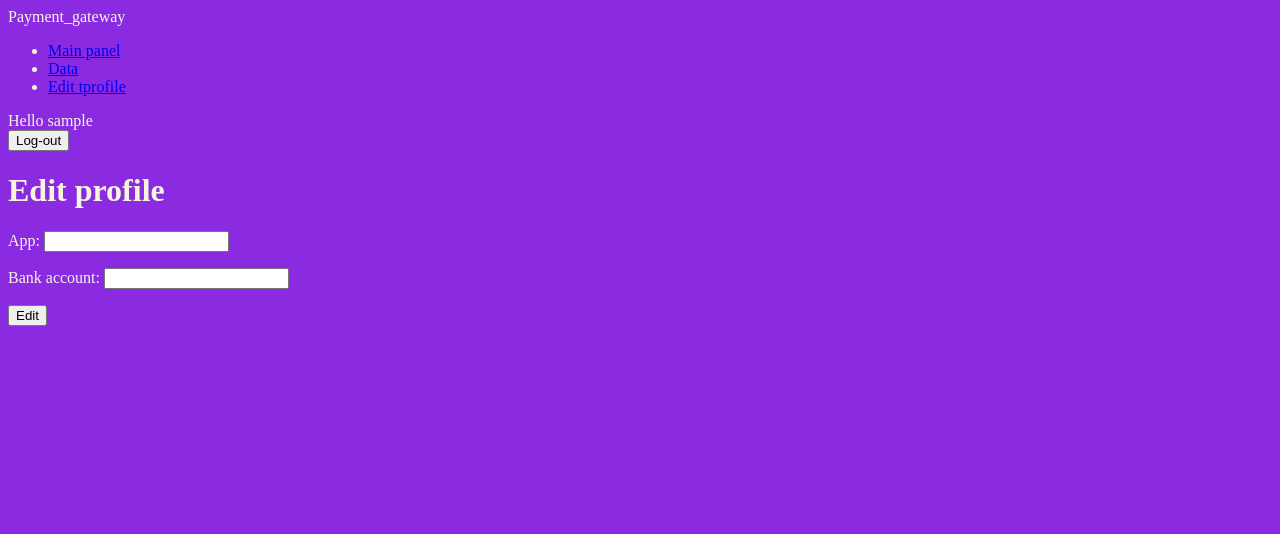
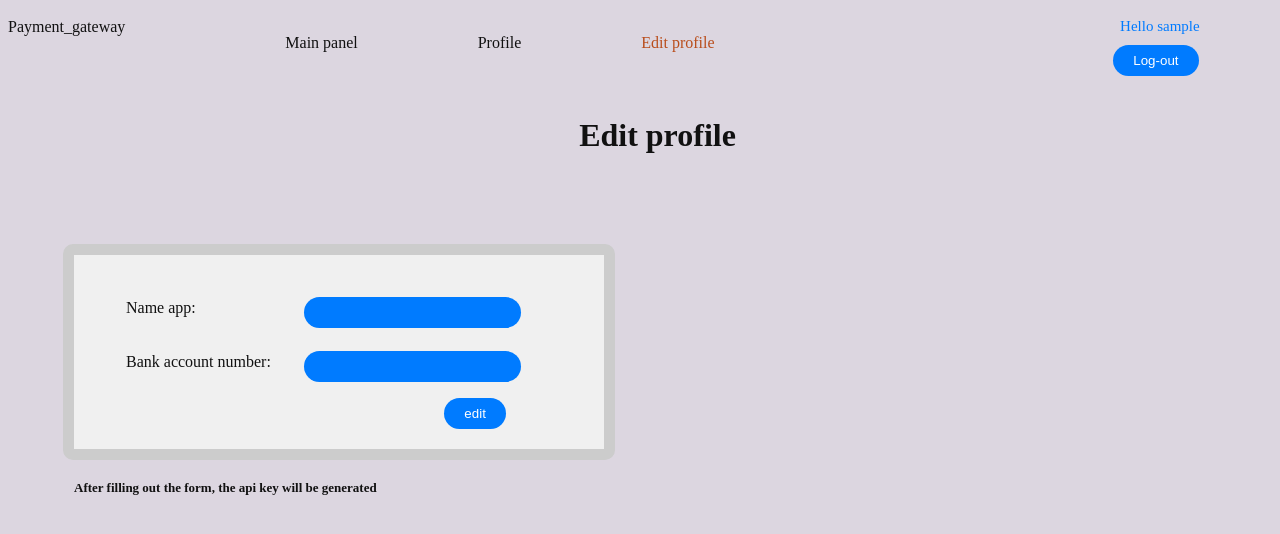
Before and after one commit to CrazyMonkey0/payment_gateway, a Django app: page /profile/edit/ in a window 1280 px wide. Shown: the top 534 px of the page. Run offline with Django 5.2, Linux system fonts and the light colour scheme; a user stored in the database is signed in; tables that the repository leaves empty hold one stand-in row (values such as "Sample post").

Commit message:
Corrections in the templates and creating a css file for them

```diff
--- a/backend/accounts/static/css/base.css
+++ b/backend/accounts/static/css/base.css
@@ -1,4 +1,185 @@
 body {
-    background-color: blueviolet;
-    color: beige;
+    background-color: rgb(220, 214, 224);
+    color: rgb(17, 17, 17);
 }
+
+a {
+    text-decoration: none;
+    color: rgb(17, 17, 17);
+    transition: color 0.3s;
+}
+
+table {
+    margin: 20px;
+    padding: 20px;
+    padding-bottom: 60px;
+    background-color: #f0f0f0;
+    border: 11px solid #ccc;
+    border-radius: 10px;
+    position: relative;
+
+}
+
+input {
+    background-color: #007bff;
+    color: #fff;
+    padding: 8px 20px;
+    margin-top: 10px;
+    margin-right: 60px;
+    border: none;
+    border-radius: 20px;
+    float: right;
+}
+
+input[type="submit"] {
+    background-color: #007bff;
+    color: #fff;
+    padding: 8px 20px;
+    margin-top: 10px;
+    margin-right: 8px;
+    border: none;
+    border-radius: 20px;
+    cursor: pointer;
+
+}
+
+input[type="submit"]:hover {
+    background-color: #040505;
+}
+
+a:hover {
+    color: #7e510e;
+}
+
+#header {
+    display: flex;
+    padding-top: 10px;
+}
+
+#content {
+    width: 100%;
+}
+
+#content h1 {
+    text-align: center;
+    padding: 20px;
+    margin-bottom: 70px;
+}
+
+#dashboard {
+    text-align: center;
+}
+
+#edit {
+    padding-left: 35px;
+
+}
+
+#edit input[type="submit"] {
+    position: absolute;
+    bottom: 20px;
+    right: 90px;
+}
+
+#edit h3 {
+    font-size: 13px;
+    padding-left: 31px;
+}
+
+#edit .edit_form {
+    padding-left: 30px;
+    padding-top: 10px;
+}
+
+#profile table h3 {
+    padding: 0px 20px;
+
+}
+
+#login {
+    padding-left: 20px;
+}
+
+#login input[type="submit"] {
+    position: absolute;
+    bottom: 20px;
+    right: 90px;
+}
+
+.logo {
+    display: block;
+}
+
+.menu {
+    display: flex;
+    width: 75%;
+}
+
+.menu li {
+    margin-left: 120px;
+    list-style: none;
+}
+
+.selected a {
+    color: #b94d1b;
+}
+
+.user {
+    color: #007bff;
+    font-size: 15px;
+    text-align: center;
+}
+
+.user a {
+    position: fixed;
+    top: 0;
+    right: 0;
+    padding: 20px;
+    background-color: #ccc;
+}
+
+.register {
+    padding-left: 35px;
+}
+
+.register h4 {
+    padding-left: 120px;
+}
+
+.register input[type="submit"] {
+    position: absolute;
+    bottom: 20px;
+    right: 90px;
+}
+
+.register table td {
+    padding-bottom: 10px;
+    padding-left: 10px;
+
+}
+
+.register p {
+    text-align: center;
+}
+
+.pass {
+    text-align: center;
+}
+
+.pass form {
+    display: flex;
+    justify-content: center;
+    align-items: center;
+}
+
+.pass input[type="email"] {
+    padding-top: 10px;
+    margin-bottom: 6px;
+    margin-left: 15px;
+}
+
+.pass input[type="submit"] {
+    position: absolute;
+    bottom: 20px;
+    right: 90px;
+}
--- a/backend/accounts/templates/accounts/dashboard.html
+++ b/backend/accounts/templates/accounts/dashboard.html
@@ -1,6 +1,8 @@
 {% extends "base.html" %}
 {% block title %}Panel główny{% endblock %}
 {% block content %}
-<h1>Dashboard</h1>
-<p>Welcome to the dashboard</p>
+<div id="dashboard">
+    <h1>Dashboard</h1>
+    <p>Welcome to the dashboard</p>
+</div>
 {% endblock %}
--- a/backend/accounts/templates/accounts/edit_profile.html
+++ b/backend/accounts/templates/accounts/edit_profile.html
@@ -3,11 +3,25 @@
 {% block title %}Edit profile{% endblock %}
 
 {% block content %}
-<h1>Edit profile</h1>
-<p></p>
-<form action="." method="post">
-    {{ form.as_p }}
-    <p><input type="submit" value="Edit"></p>
-    {% csrf_token %}
-</form>
+<div id="edit">
+    <h1>Edit profile</h1>
+    <p></p>
+    <form action="." method="post">
+        <table>
+            <tr>
+                <td class="edit_form">Name app: </td>
+                <td class="edit_form">{{ form.app }}</td>
+            </tr>
+            <tr>
+                <td class="edit_form">Bank account number: </td>
+                <td class="edit_form">{{ form.bank_account }}</td>
+            </tr>
+            <tr>
+                {% csrf_token %}
+                <td><input type="submit" value="edit"></td>
+            </tr>
+        </table>
+    </form>
+    <h3>After filling out the form, the api key will be generated</h3>
+</div>
 {% endblock %}
--- a/backend/accounts/templates/accounts/register_done.html
+++ b/backend/accounts/templates/accounts/register_done.html
@@ -2,8 +2,9 @@
 {% block title %}Hello{% endblock %}
 
 {% block content %}
+<div class="register"></div>
 <h1>Hello, {{ new_user.first_name}}!</h1>
-<p>Your account has been created. You can now
-    <a href="{% url 'login' %}">log in</a>.
+<p>Your account has been created. <br>
+    You can now <a href="{% url 'login' %}">log in</a>.
 </p>
 {% endblock %}
--- a/backend/accounts/templates/base.html
+++ b/backend/accounts/templates/base.html
@@ -16,11 +16,11 @@
                 <li {% if section == "dashboard" %} class="selected" {% endif %}>
                     <a href="{% url 'dashboard' %}">Main panel</a>
                 </li>
-                <li>
-                    <a href="{% url 'show_profile' %}">Data</a>
+                <li {% if section == "show_profile" %} class="selected" {% endif %}>
+                    <a href="{% url 'show_profile' %}">Profile</a>
                 </li>
-                <li>
-                    <a href="{% url 'edit_profile' %}">Edit tprofile</a>
+                <li {% if section == "edit_profile" %} class="selected" {% endif %}>
+                    <a href="{% url 'edit_profile' %}">Edit profile</a>
                 </li>
             </ul>
             {% endif %}
@@ -30,7 +30,7 @@
                 Hello {{ request.user.username }}
                 <form method="post" action="{% url 'logout' %}">
                     {% csrf_token %}
-                    <button type="submit">Log-out</button>
+                    <input type="submit" value="Log-out">
                 </form>
                 {% else %}
                 <a href="{% url 'login' %}">Log in</a>
--- a/backend/accounts/templates/registration/password_reset_complete.html
+++ b/backend/accounts/templates/registration/password_reset_complete.html
@@ -3,6 +3,7 @@
 {% block title %}Password reset{% endblock %}
 
 {% block content %}
+<div class="pass"></div>
 <h1>Password reset</h1>
 <p> The password has been changed. You can now <a href="{% url 'login'%}"> log in</a>.</p>
 {% endblock %}
--- a/backend/accounts/templates/registration/password_reset_done.html
+++ b/backend/accounts/templates/registration/password_reset_done.html
@@ -3,6 +3,7 @@
 {% block title %}Password reset{% endblock %}
 
 {% block content %}
+<div class="pass"></div>
 <h1>Password reset</h1>
 <p>We have sent you an email with instructions to allow you to define a new password.</p>
 <p>If you did not receive this message, make sure that in the form for resetting the password form you have entered the
--- a/backend/accounts/views.py
+++ b/backend/accounts/views.py
@@ -64,7 +64,8 @@ def show_profile(request):
         HttpResponse: Rendered 'accounts/profile.html' template with profile information.
     """
     profile = get_object_or_404(Profile, user=request.user)
-    return render(request, 'accounts/profile.html', {'profile': profile})
+    return render(request, 'accounts/profile.html', {'section': 'show_profile',
+                                                     'profile': profile})
 
 
 @login_required
@@ -85,4 +86,5 @@ def edit_profile(request):
     else:
         form = ProfileForm()
 
-    return render(request, 'accounts/edit_profile.html', {'form': form})
+    return render(request, 'accounts/edit_profile.html', {'section': 'edit_profile',
+                                                          'form': form})
```
Also changed, not shown: backend/accounts/templates/accounts/profile.html (+28 -3 lines), backend/accounts/templates/accounts/register.html (+37 -7 lines), backend/accounts/templates/registration/login.html (+5 -4 lines), backend/accounts/templates/registration/password_reset_confirm.html (+15 -2 lines), backend/accounts/templates/registration/password_reset_form.html (+18 -7 lines).
